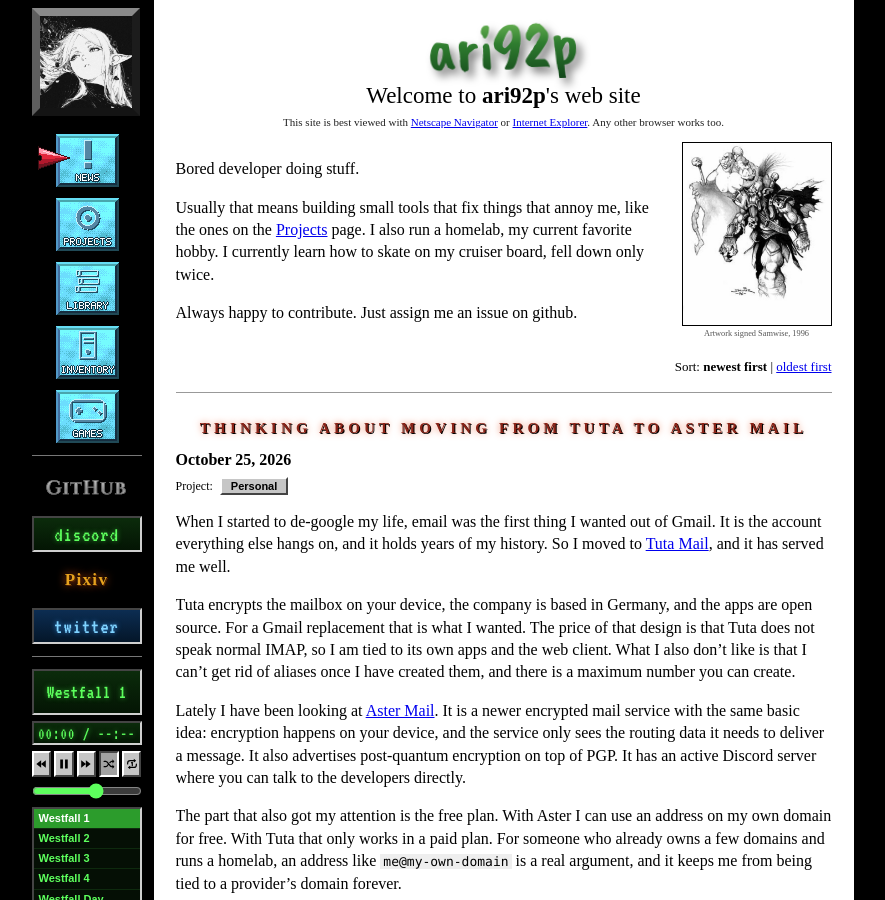
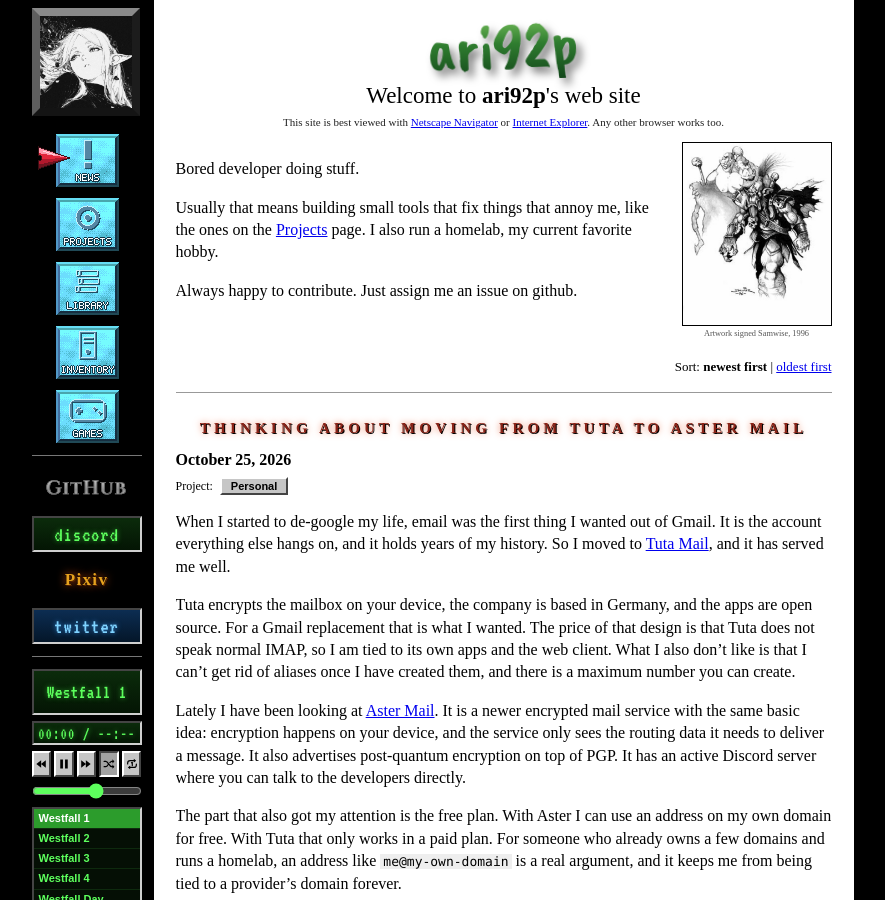
Before and after one commit to ari92p/ari92p.github.io, a Jekyll site: the page built from pages/index.html, in a window 1280 px wide and 900 px high. Shown: the whole window, without its empty margins (129-1014 px from the left). Built offline with Jekyll 4.4.1, drawn with Linux system fonts in a browser that asks for light colours; some web fonts are replaced.

Commit message:
Update index.html

```diff
--- a/pages/index.html
+++ b/pages/index.html
@@ -9,7 +9,7 @@
 <div class="item intro">
 <div class="art"><img src="/static/img/home-art.jpg" width="150" height="184" alt="Black and white pencil drawing of an armored orc warrior, signed Samwise 96"><small>Artwork signed Samwise, 1996</small></div>
 <p>Bored developer doing stuff.</p>
-<p>Usually that means building small tools that fix things that annoy me, like the ones on the <a href="/projects.html">Projects</a> page. I also run a homelab, my current favorite hobby. I currently learn how to skate on my cruiser board, fell down only twice.</p>
+<p>Usually that means building small tools that fix things that annoy me, like the ones on the <a href="/projects.html">Projects</a> page. I also run a homelab, my current favorite hobby.</p>
 <p>Always happy to contribute. Just assign me an issue on github.</p>
 </div>
 <div class="listbar"><p class="pager" id="pager-top"></p><p class="sortbar" id="sortbar"></p></div>
```
